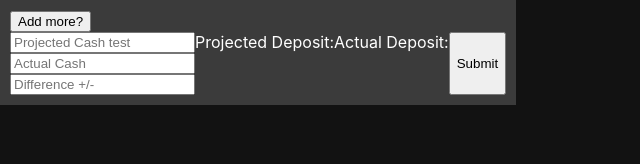
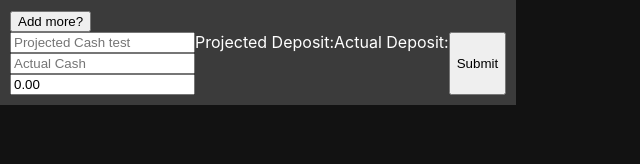
Before and after one commit to Enrikes/McD-Deposit, a React (Create React App) app: page / in a window 1280 px wide. Shown: the top 164 px of the page, without its empty margins (0-640 px from the left). Built offline with nearby package versions, Linux system fonts and the light colour scheme.

Commit message:
Feat: Difference is now dynamic.

```diff
--- a/src/App.js
+++ b/src/App.js
@@ -66,7 +66,7 @@ function App() {
                 onChange={handleFormChange}
                 index={index}
               />
-              <Difference rawDifference={inputFields} />
+              <Difference rawDifference={inputFields} index={index} />
             </div>
           );
         })}
--- a/src/components/difference.js
+++ b/src/components/difference.js
@@ -1,17 +1,26 @@
 import React, { useEffect, useState } from "react";
 
-export default function Difference({ rawDifference }) {
+export default function Difference({ rawDifference, index }) {
   console.log(rawDifference);
-  const projectedTotal = rawDifference?.projectedCash;
-  const actualTotal = rawDifference?.actualCash;
+  const projectedTotal = rawDifference[index]?.projectedCash;
+  const actualTotal = rawDifference[index]?.actualCash;
   console.log(projectedTotal, actualTotal);
-  let difference = Math.abs(projectedTotal - actualTotal);
-  console.log(Math.abs(projectedTotal - actualTotal));
+  function diff(num1, num2) {
+    if (num1 > num2) {
+      return num1 - num2;
+    } else {
+      return num2 - num1;
+    }
+  }
+  console.log(409.35 - 410.46);
+  let difference = projectedTotal - actualTotal;
+  let fixedDifference = difference.toFixed(2);
+  console.log(difference);
   return (
     <input
-      type="number"
+      type="text"
       name="difference"
-      value={difference}
+      value={fixedDifference}
       placeholder="Difference +/-"
     ></input>
   );
```
